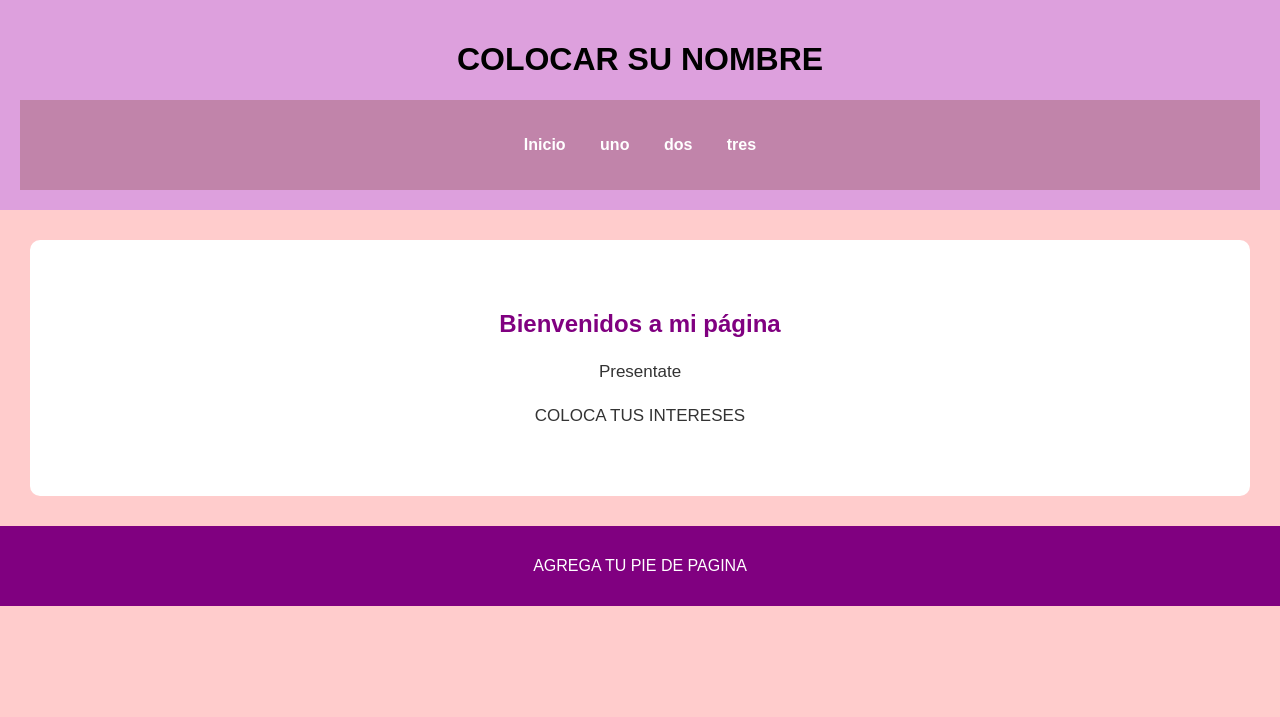
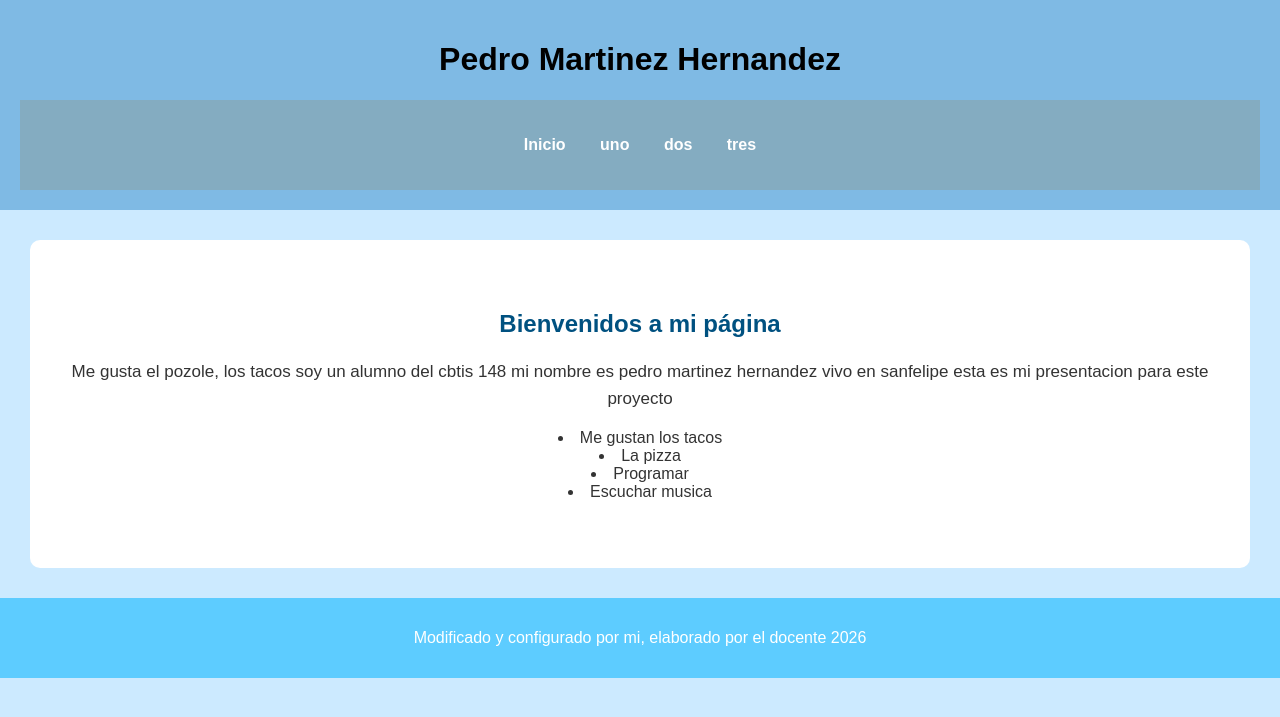
Before and after one commit to Pedr111/PMH, a Django app: page / in a window 1280 px wide. Shown: the top 717 px of the page. Run offline with Django 5.2, Linux system fonts and the light colour scheme.

Commit message:
agregue y cambie el diseño de estilos css y inicio html segun las indicaciones

```diff
--- a/Martinez/Static/Martinez/Style.css
+++ b/Martinez/Static/Martinez/Style.css
@@ -1,13 +1,13 @@
 body {
     font-family: Arial, sans-serif;
     margin: 0;
-    background-color: #ffcccc;
+    background-color: #cceaff;
     color: #333;
 }
 
 /* ENCABEZADO */
 header {
-    background-color: plum;
+    background-color: rgb(127, 186, 228);
     color: black;
     text-align: center;
     padding: 20px;
@@ -15,7 +15,7 @@ header {
 
 /* MENÚ */
 nav {
-    background-color: #c184aa;
+    background-color: #84acc1;
     padding: 10px;
 }
 nav ul {
@@ -35,7 +35,7 @@ nav a {
 }
 
 nav a:hover {
-    color: #ffcccc;
+    color: #94f1ff;
 }
 
 /* CONTENIDO PRINCIPAL */
@@ -48,7 +48,7 @@ nav a:hover {
 }
 
 .bienvenida h2 {
-    color: purple;
+    color: rgb(0, 81, 128);
 }
 
 .bienvenida p {
@@ -58,7 +58,7 @@ nav a:hover {
 
 /* PIE DE PÁGINA */
 footer {
-    background-color: purple;
+    background-color: rgb(93, 204, 255);
     color: white;
     text-align: center;
     padding: 15px;
--- a/Martinez/templates/Martinez/Inicio.html
+++ b/Martinez/templates/Martinez/Inicio.html
@@ -4,7 +4,7 @@
 <head>
     <meta charset="UTF-8">
     <meta name="viewport" content="width=device-width, initial-scale=1.0">
-    <title>COLOCAR TITULO</title>
+    <title>PRESENTACION</title>
 
     <link rel="stylesheet" href="{% static 'Martinez/Style.css' %}">
 </head>
@@ -13,7 +13,7 @@
 
     <!-- ENCABEZADO -->
     <header>
-        <h1>COLOCAR SU NOMBRE</h1>
+        <h1>Pedro Martinez Hernandez</h1>
 
         <!-- MENÚ DE NAVEGACIÓN -->
         <nav>
@@ -33,18 +33,34 @@
             <h2>Bienvenidos a mi página</h2>
 
             <p>
-                Presentate
+                Me gusta el pozole, los tacos soy un alumno del cbtis 148 mi nombre es pedro martinez hernandez vivo en sanfelipe esta es mi presentacion para este proyecto
             </p>
 
             <p>
-                COLOCA TUS INTERESES
+
+               <li>
+                Me gustan los tacos
+               </li>
+
+               <li>
+                La pizza
+               </li>
+
+               <li>
+                Programar
+               </li>
+
+               <li>
+                Escuchar musica
+               </li>
+
             </p>
         </section>
     </main>
 
     <!-- PIE DE PÁGINA -->
     <footer>
-        <p>AGREGA TU PIE DE PAGINA</p>
+        <p>Modificado y configurado por mi, elaborado por el docente 2026</p>
     </footer>
 
 </body>
```
